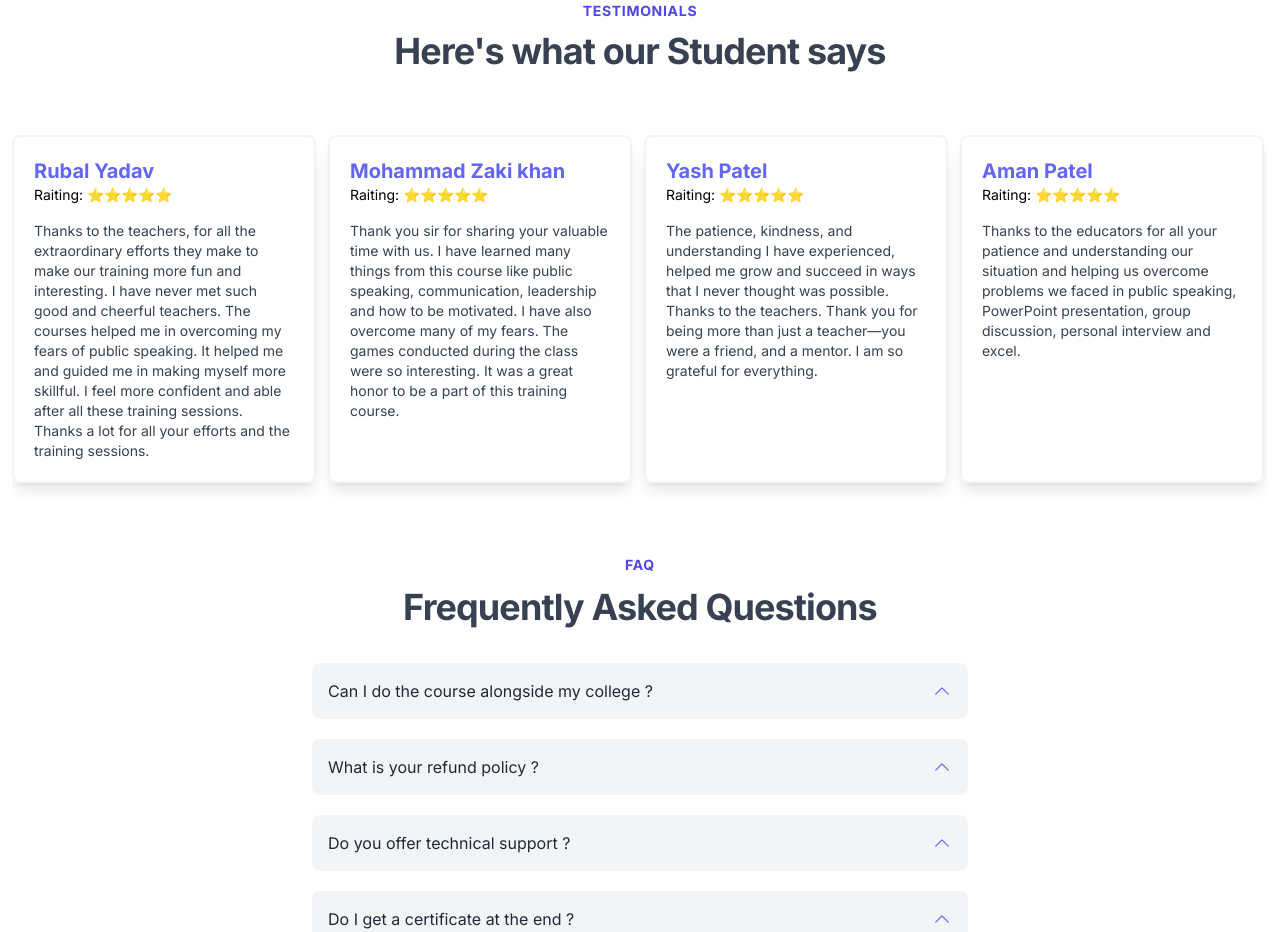
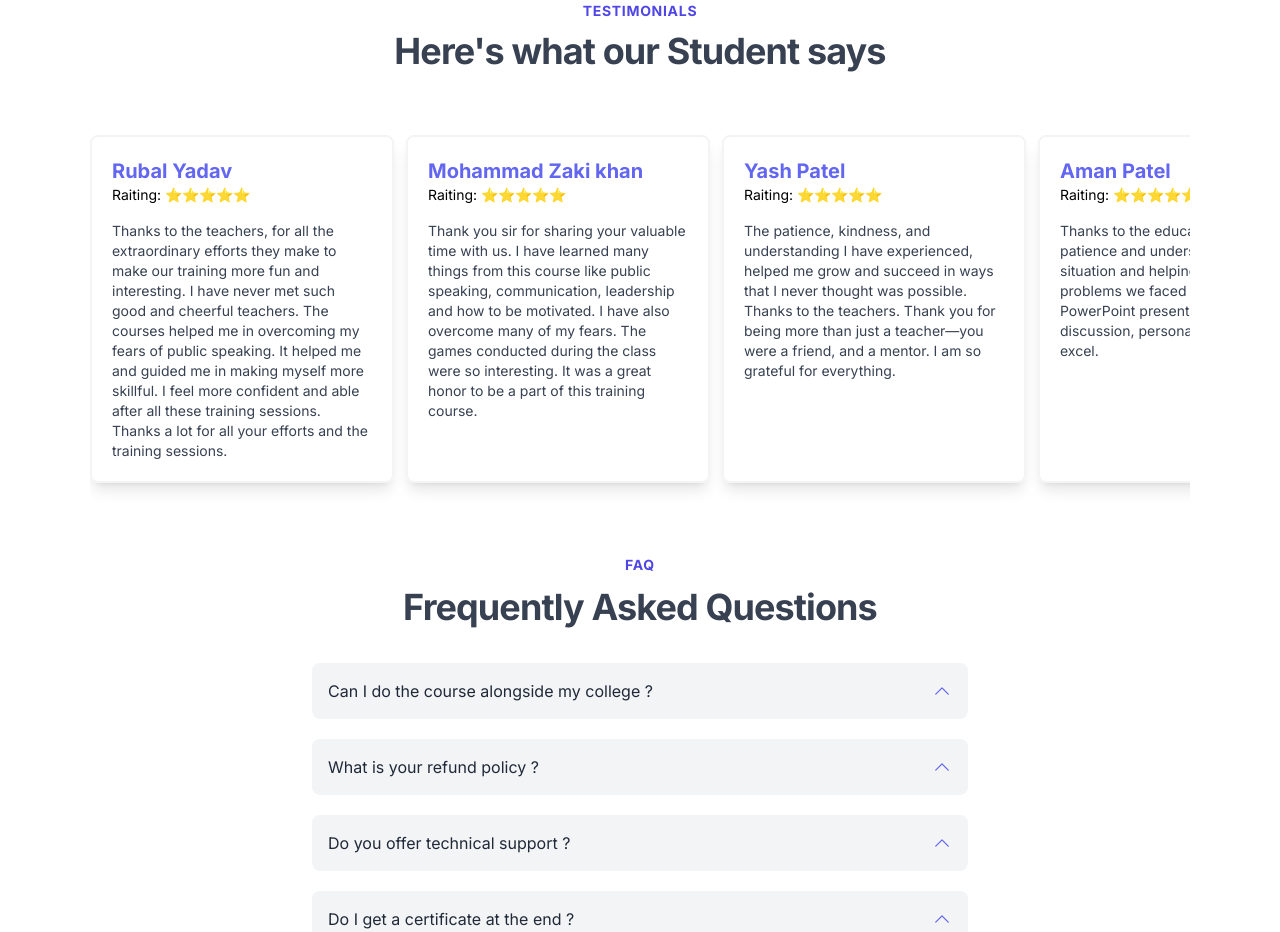
Before and after one commit to abhijeetrayy/snsthinkhub, a Next.js app: page /home in a window 1280 px wide. Shown: the part 2680-3612 px from the top of the page. Built offline with nearby package versions, Linux system fonts and the light colour scheme; no server answers.

Commit message:
program page - ui update - testimonial, campus program

```diff
--- a/src/components/program.tsx
+++ b/src/components/program.tsx
@@ -146,10 +146,10 @@ function program() {
         </div>
 
         <div ref={ref}>
-          <div className="">
+          <div className=" w-full flex flex-col justify-center items-center">
             <div className="mb-10 w-full flex justify-center ">
               <div className="flex flex-col justify-center items-center">
-                <h2 className="mb-4 mt-6 text-2xl md:text-4xl tracking-tight font-extrabold text-gray-700 ">
+                <h2 className="mb-4  text-2xl md:text-4xl tracking-tight font-extrabold text-gray-700 ">
                   Campus Program's
                 </h2>
                 <p className="text-gray-600 sm:text-sm ">
--- a/src/components/testimonials.jsx
+++ b/src/components/testimonials.jsx
@@ -14,11 +14,11 @@ const Testimonials = () => {
           Here's what our Student says
         </h2>
       </div>
-      <div className="overflow-x-scroll scroll-smooth scrollbar-thumb-indigo-400 scrollbar-thin flex  w-full gap-3 ">
+      <div className="max-w-[1100px] overflow-x-scroll scroll-smooth scrollbar-thumb-indigo-400 scrollbar-thin flex  w-full gap-3 ">
         {TestimonialsData.map((items, index) => (
           <div
             key={index}
-            className="relative   sm:border-2 border-gray-100 mb-5 rounded-lg break-inside-avoid sm:shadow-md md:shadow-lg sm:hover:shadow-xl"
+            className="relative   sm:border-2 border-gray-100 mb-5 rounded-lg break-inside-avoid sm:shadow-md md:shadow-lg "
           >
             <div className="p-5 relative w-[300px]  flex flex-col gap-1 rounded-md sm:rounded-none border-2 border-gray-100 sm:border-0 shadow-lg sm:shadow-none">
               <div className="flex flex-col mb-3 ">
```
